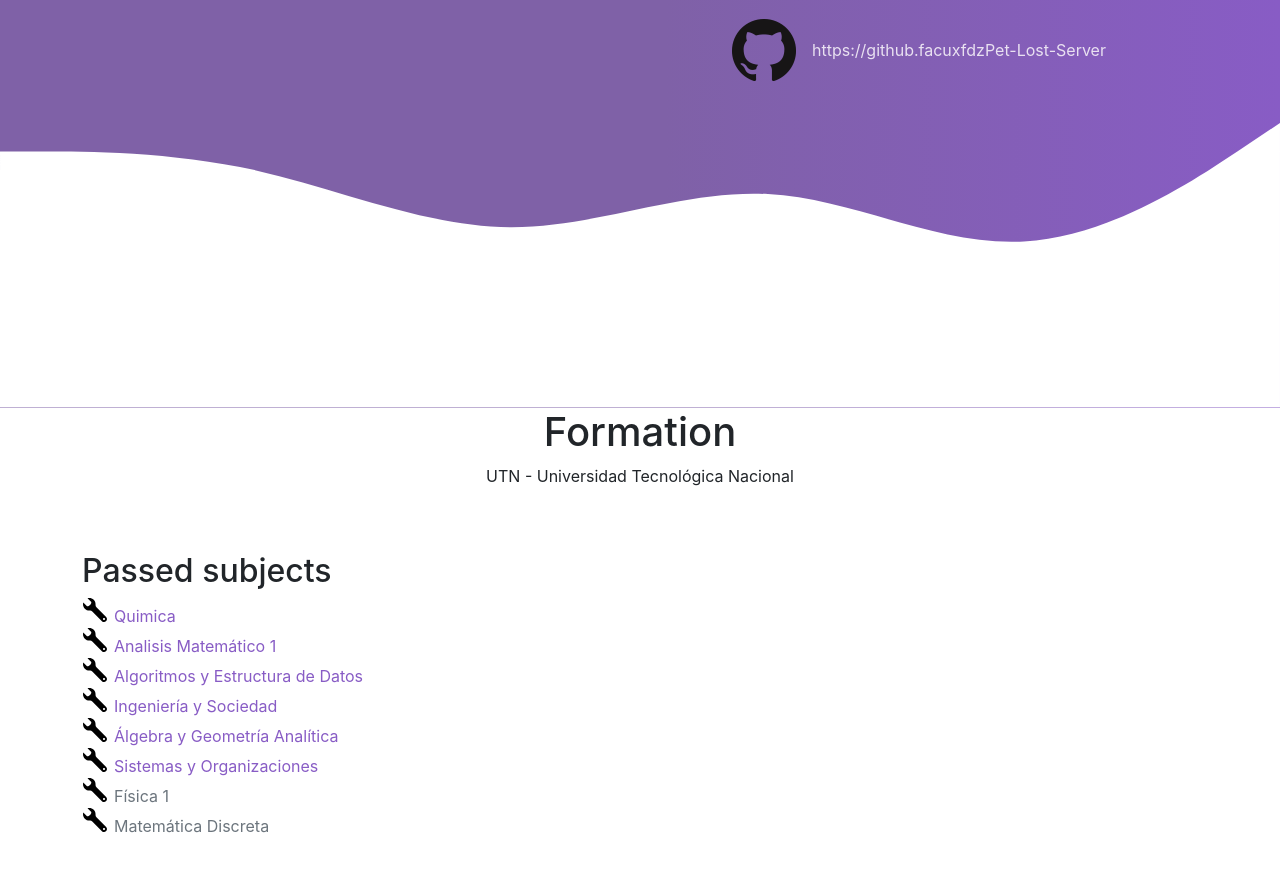
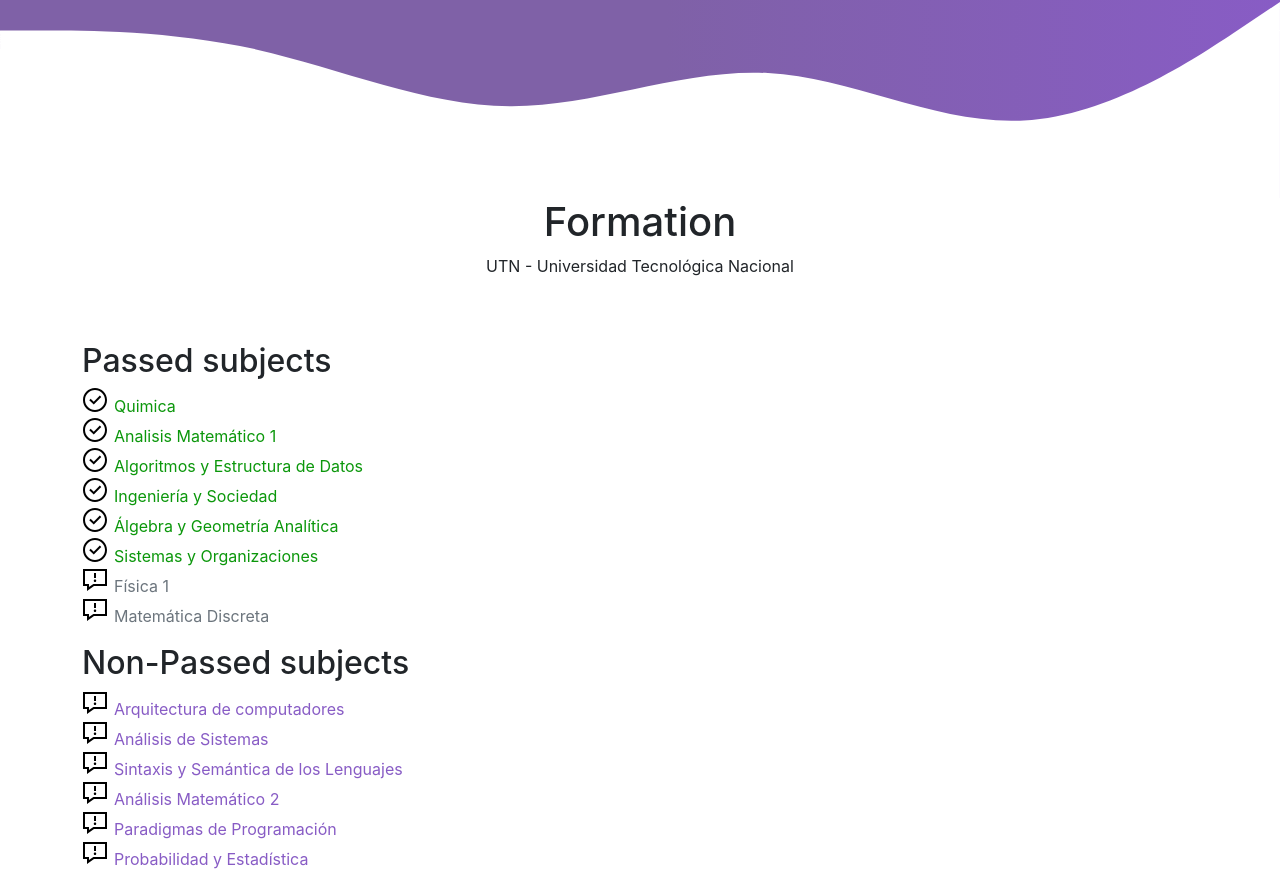
Before and after one commit to facuxfdz/Portfolio, a React (Create React App) app: page /home in a window 1280 px wide. Shown: the part 1560-2447 px from the top of the page. Before the commit the page ends 2414 px from the top, so only its background shows below. Built offline with nearby package versions, Linux system fonts and the light colour scheme.

Commit message:
Non-passed subjects added to 'Formation' component

```diff
--- a/src/components/Formation.js
+++ b/src/components/Formation.js
@@ -1,17 +1,28 @@
 import React, { useState } from 'react'
 import PassedSubjectData from './PassedSubjectData';
 import PassedSubject from './PassedSubject';
+import InProgressSubject from './InProgressSubject';
+import InProgressSubjectData from './InProgressSubjectData';
 
 const Formation = ({formationData}) => {
 
     const [showPassedSubjectData,handleShowPassedSubjectData] = useState(false);
     const [selectedSubject,handleSelectedSubject] = useState({});
+    const [showInProgressSubjectData,handleShowInProgressSubjectData] = useState(false);
+
 
     const handlePassedSubjectsClick = passedSubject => {
+        handleShowInProgressSubjectData(false);
         handleShowPassedSubjectData(true);
         handleSelectedSubject(passedSubject);
     }
 
+    const handleInProgressSubjectsClick = inProgressSubject => {
+        handleShowPassedSubjectData(false);
+        handleShowInProgressSubjectData(true);
+        handleSelectedSubject(inProgressSubject);
+
+    }
     if(Object.keys(formationData).length === 0) return null;
 
     return (
@@ -38,7 +49,19 @@
                                 />
                             ))}
                         </ul>
+
+                        <h2>Non-Passed subjects</h2>
+                        <ul>
+                            {formationData.inProgressSubjects.map(inProgressSubject => (
+                                <InProgressSubject
+                                    inProgressSubject={inProgressSubject}
+                                    handleInProgressSubjectsClick={handleInProgressSubjectsClick}
+                                    key={inProgressSubject.index}
+                                />
+                            ))}
+                        </ul>
                     </div>
+
                     <div className="col-md-6">
                                 {showPassedSubjectData
                                     ? (
@@ -46,7 +69,16 @@
                                     )
                                     : null
                                 }
+                                {showInProgressSubjectData
+                                    ? (
+                                        <InProgressSubjectData
+                                            selectedSubject={selectedSubject}
+                                        />
+                                    )
+                                    : null
+                                }
                     </div>
+
                 </div>
             </div>
         </section>
--- a/src/components/Home.js
+++ b/src/components/Home.js
@@ -128,7 +128,7 @@
             },
             {
                 "name": "Análisis Matemático 2",
-                "day": "Wednesday",
+                "day": "Wednesday-Friday",
                 "from": "19:00 hs",
                 "to": "21:30 hs",
                 "index": 4
--- /dev/null
+++ b/src/components/InProgressSubject.js
@@ -0,0 +1,19 @@
+import React from 'react'
+
+const InProgressSubject = ({inProgressSubject,handleInProgressSubjectsClick}) => {
+
+
+    return (
+        <li className="non-promoted-subject">
+            <a
+                className="link-current-data"
+                href="#!"
+                onClick={() => handleInProgressSubjectsClick(inProgressSubject)}
+            >
+                {inProgressSubject.name}
+            </a>
+        </li>
+    );
+}
+
+export default InProgressSubject;
--- /dev/null
+++ b/src/components/InProgressSubjectData.js
@@ -0,0 +1,32 @@
+import React, { Fragment } from 'react'
+
+const InProgressSubjectData = ({selectedSubject}) => {
+    return (
+        <Fragment>
+            <h3 className="text-center">{selectedSubject.name}</h3>
+            <table class="table table-light table-bordered table-hover">
+                <thead>
+                    <tr>
+                    <th scope="col">Day</th>
+                    <th scope="col">From</th>
+                    <th scope="col">To</th>
+                    </tr>
+                </thead>
+                <tbody>
+                    <tr>
+                    <th scope="row"> {selectedSubject.day} </th>
+                    <td>{selectedSubject.from}</td>
+                    <td>{selectedSubject.to}</td>
+                    </tr>
+
+                </tbody>
+            </table>
+
+            {/* <p className="text-center">Day: {}</p>
+            <h3 className="text-center my-3">From: {}</h3>
+            <h3 className="text-center">To: {}</h3> */}
+        </Fragment>
+    );
+}
+
+export default InProgressSubjectData;
--- a/src/components/PassedSubject.js
+++ b/src/components/PassedSubject.js
@@ -3,19 +3,21 @@
 const PassedSubject = ({passedSubject,handlePassedSubjectsClick}) => {
 
     const [passedOrNotClassName, handleClassName] = useState('');
-
+    const [listIcon, handleListIcon] = useState('');
     useEffect(() => {
         if(passedSubject.promoted || passedSubject.finalExam){
             handleClassName('link-success');
+            handleListIcon('promoted-subject');
         }else{
             handleClassName('link-secondary');
+            handleListIcon('non-promoted-subject');
         }
 
     }, []);
 
 
     return (
-        <li className="passed-subjects">
+        <li className={`${listIcon}`}>
             <a href="#!" className={`${passedOrNotClassName}`} onClick={() => handlePassedSubjectsClick(passedSubject)}>
                 {passedSubject.name}
             </a>
--- a/src/components/PassedSubjectData.js
+++ b/src/components/PassedSubjectData.js
@@ -13,7 +13,7 @@
                     </div>
               )
                 : (
-                    <div class="alert alert-secondary text-center" role="alert">
+                    <div class="alert alert alert-warning text-center" role="alert">
                         This subject is not promoted yet
                     </div>
                 )
--- a/src/components/Projects.js
+++ b/src/components/Projects.js
@@ -9,7 +9,7 @@
     return (
 
             <section className={`${projectsData.className}`}>
-                <svg xmlns="http://www.w3.org/2000/svg" viewBox="0 0 1440 320"><path fill="#fff" fillOpacity="1" d="M0,192L48,197.3C96,203,192,213,288,186.7C384,160,480,96,576,74.7C672,53,768,75,864,112C960,149,1056,203,1152,213.3C1248,224,1344,192,1392,176L1440,160L1440,0L1392,0C1344,0,1248,0,1152,0C1056,0,960,0,864,0C768,0,672,0,576,0C480,0,384,0,288,0C192,0,96,0,48,0L0,0Z"></path></svg>
+                <svg xmlns="http://www.w3.org/2000/svg" viewBox="0 0 1440 220"><path fill="#fff" fillOpacity="1" d="M0,192L48,197.3C96,203,192,213,288,186.7C384,160,480,96,576,74.7C672,53,768,75,864,112C960,149,1056,203,1152,213.3C1248,224,1344,192,1392,176L1440,160L1440,0L1392,0C1344,0,1248,0,1152,0C1056,0,960,0,864,0C768,0,672,0,576,0C480,0,384,0,288,0C192,0,96,0,48,0L0,0Z"></path></svg>
                 <div className="container">
                     <div className="row align-items-center">
                         <div className="col-md-6 text-center my-2">
@@ -19,14 +19,14 @@
 
                         <div className="col-md-6 my-2">
                             <h1 className="my-3">{projectsData.title}</h1>
-                            <p className="my-4">
+                            <p>
                                 {projectsData.description}
                             </p>
 
                             <ul>
                                 {projects.map(project => {
                                     return (
-                                        <li key={project.index} className="my-4">
+                                        <li key={project.index}>
                                             <a href="#!" className="link-success-violet-background">
                                                 <img className="mx-3 my-2" src="GitHub-Mark-64px.png" />
                                                 {project.url}
@@ -39,11 +39,10 @@
                     </div>
                 </div>
 
-                <svg xmlns="http://www.w3.org/2000/svg" viewBox="0 0 1440 320"><path fill="#fff" fillOpacity="1" d="M0,32L48,32C96,32,192,32,288,53.3C384,75,480,117,576,117.3C672,117,768,75,864,80C960,85,1056,139,1152,133.3C1248,128,1344,64,1392,32L1440,0L1440,320L1392,320C1344,320,1248,320,1152,320C1056,320,960,320,864,320C768,320,672,320,576,320C480,320,384,320,288,320C192,320,96,320,48,320L0,320Z"><p>hola</p></path>
+                <svg xmlns="http://www.w3.org/2000/svg" viewBox="0 0 1440 220"><path fill="#fff" fillOpacity="1" d="M0,32L48,32C96,32,192,32,288,53.3C384,75,480,117,576,117.3C672,117,768,75,864,80C960,85,1056,139,1152,133.3C1248,128,1344,64,1392,32L1440,0L1440,320L1392,320C1344,320,1248,320,1152,320C1056,320,960,320,864,320C768,320,672,320,576,320C480,320,384,320,288,320C192,320,96,320,48,320L0,320Z"><p>hola</p></path>
                 </svg>
 
             </section>
-
 
     );
 }
--- a/src/index.css
+++ b/src/index.css
@@ -101,24 +101,50 @@
 
 }
 
-.formation ul li {
-  list-style-image: url(wrench.svg);
+.promoted-subject {
+  list-style-image: url(check.svg);
+}
+
+.promoted-subject a {
+  transition: all 0.3s ease-in-out;
+}
+
+.promoted-subject a:hover {
+  padding-left: 2rem;
+}
+
+.non-promoted-subject {
+  list-style-image: url(warning.svg);
+  transition: all 0.3s ease-in-out;
+
+}
+
+.non-promoted-subject a {
+  transition: all 0.3s ease-in-out;
+}
+
+.non-promoted-subject a:hover {
+  padding-left: 2rem;
 }
 
 .formation ul li a {
   text-decoration: none;
 }
 
-.link-success {
+.link-current-data {
   color:rgb(136, 92, 197);
 }
 
-.link-success:hover {
+.link-current-data:hover {
   color:rgb(101, 74, 141);
 }
 
-.link-success:focus {
-  color:rgb(77, 61, 100);
+.link-success {
+  color: rgb(11, 151, 11);
+}
+
+.link-success:hover {
+  color: rgb(7, 105, 7);
 }
 
 .link-success-violet-background {
@@ -126,7 +152,6 @@
   color:rgb(233, 225, 241)
 }
 
-
 .link-success-violet-background:hover {
   color:rgb(220, 184, 255)
 }
```
Also changed, not shown: src/check.svg (added), src/warning.svg (added).
